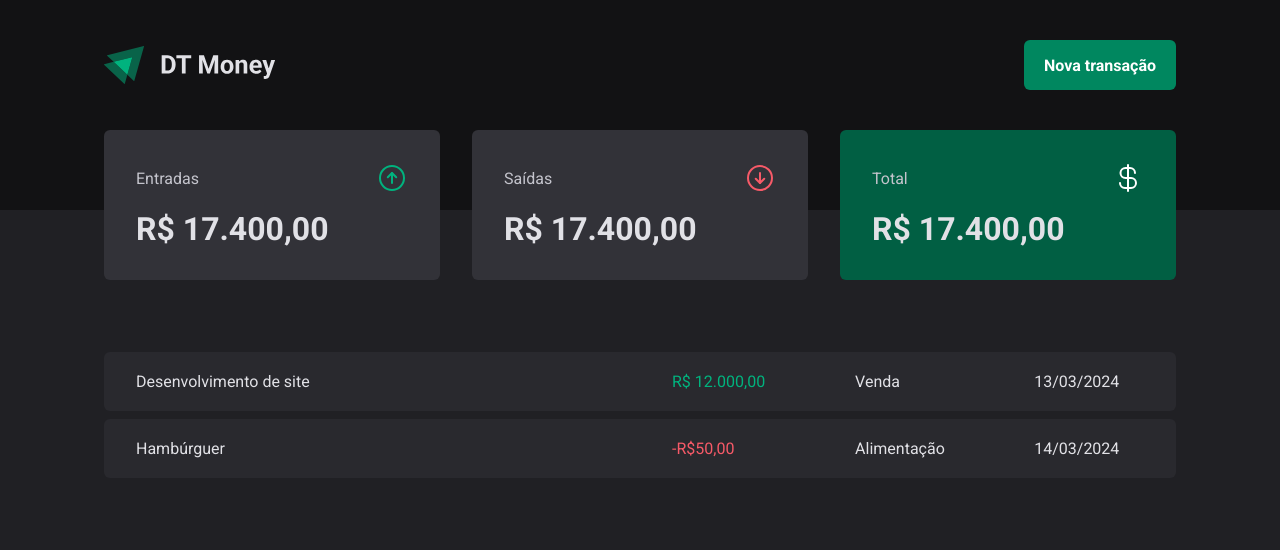
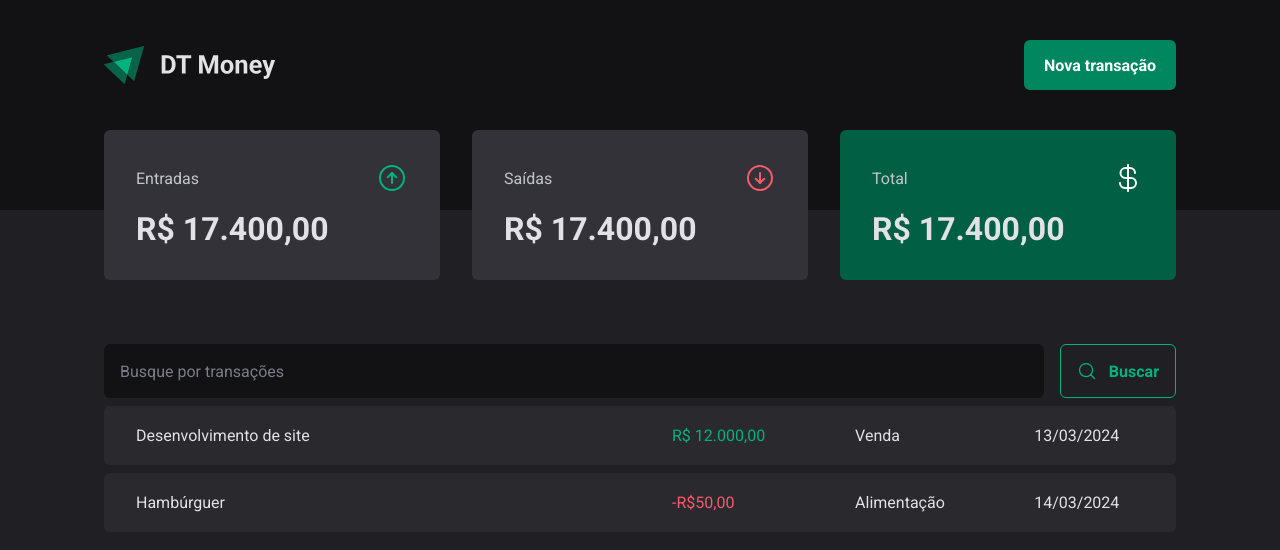
Before and after one commit to vbrunoro/finance-api, a React (Vite) app: page / in a window 1280 px wide. Shown: the top 550 px of the page. Built offline with nearby package versions, Linux system fonts and the light colour scheme.

Commit message:
Add searchform component

```diff
--- /dev/null
+++ b/src/components/SearchForm/index.tsx
@@ -0,0 +1,13 @@
+import { MagnifyingGlass } from 'phosphor-react'
+import { SearchFormContainer } from './styles'
+
+export function SearchForm() {
+  return (
+    <SearchFormContainer>
+      <input type="text" placeholder="Busque por transações" />
+      <button type="submit">
+        <MagnifyingGlass size={20} /> Buscar
+      </button>
+    </SearchFormContainer>
+  )
+}
--- /dev/null
+++ b/src/components/SearchForm/styles.ts
@@ -0,0 +1,43 @@
+import { styled } from 'styled-components'
+
+export const SearchFormContainer = styled.form`
+  display: flex;
+  gap: 1rem;
+
+  input {
+    flex: 1;
+    border-radius: 6px;
+    border: 0;
+    background: ${(props) => props.theme['gray-900']};
+    color: ${(props) => props.theme['gray-300']};
+    padding: 1rem;
+
+    &::placeholder {
+      color: ${(props) => props.theme['gray-500']};
+    }
+  }
+
+  button {
+    display: flex;
+    align-items: center;
+    gap: 0.75rem;
+
+    border: 0;
+    padding: 1rem;
+    background: transparent;
+    border: 1px solid ${(props) => props.theme['green-300']};
+    color: ${(props) => props.theme['green-300']};
+    font-weight: bold;
+    border-radius: 6px;
+
+    &:hover {
+      background: ${(props) => props.theme['green-500']};
+      border-color: ${(props) => props.theme['green-500']};
+      color: ${(props) => props.theme.white};
+      transition:
+        background-color 0.2s,
+        color 0.2s,
+        border-color 0.2s;
+    }
+  }
+`
--- a/src/pages/Transactions/index.tsx
+++ b/src/pages/Transactions/index.tsx
@@ -1,4 +1,5 @@
 import { Header } from '../../components/Header'
+import { SearchForm } from '../../components/SearchForm'
 import { Summary } from '../../components/Summary'
 import {
   PriceHighlight,
@@ -13,6 +14,7 @@
       <Summary />
 
       <TransactionsContainer>
+        <SearchForm />
         <TransactionsTable>
           <tbody>
             <tr>
```
